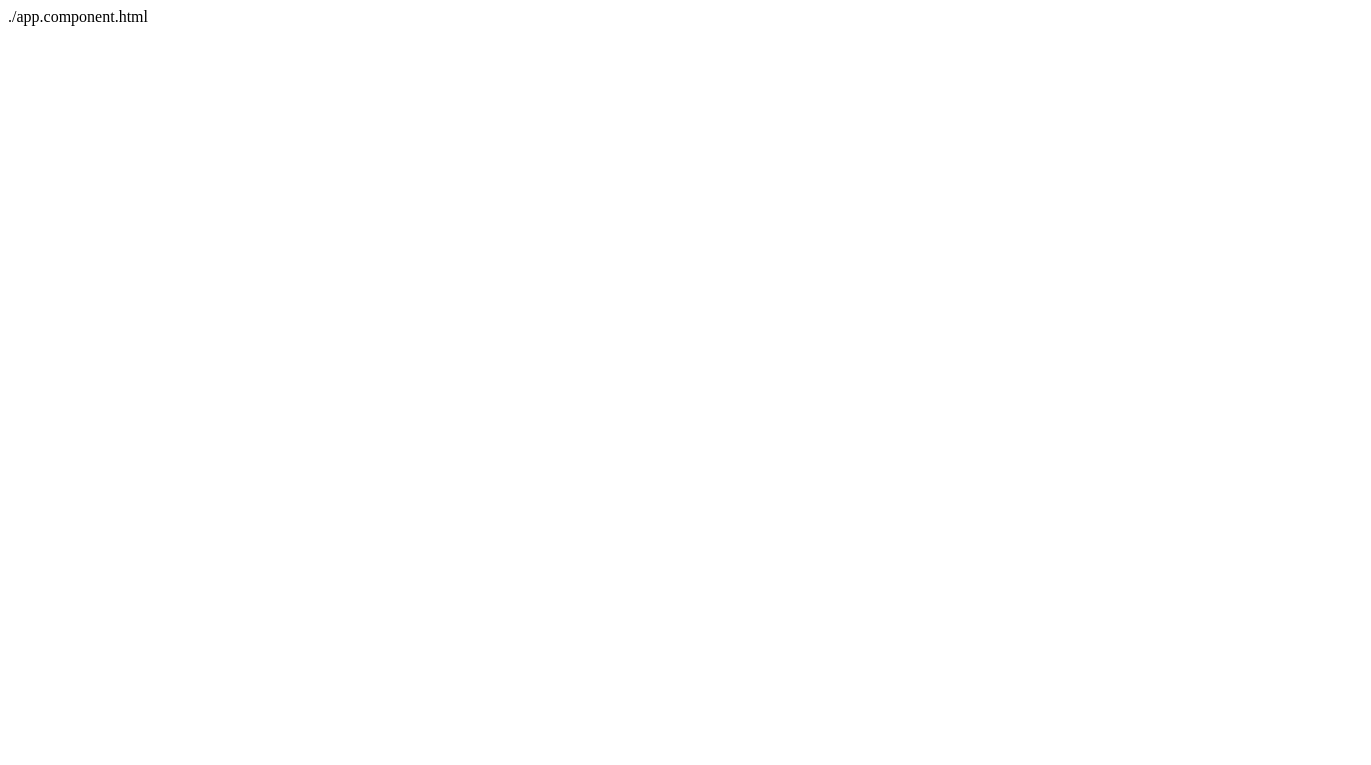
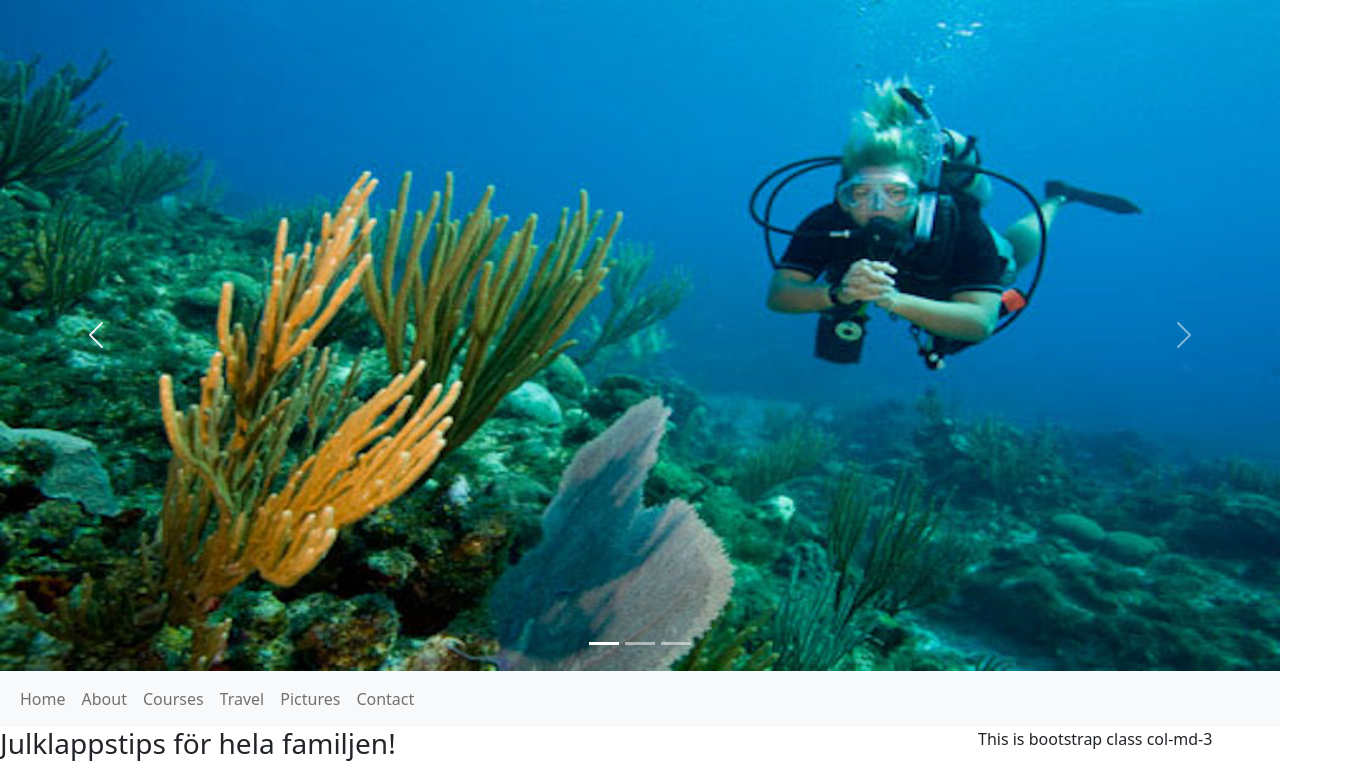
Before and after one commit to mikaelrosendahl/homepage, an Angular app: page / in a window 1280 px wide. Shown: the top 765 px of the page, 1371 px wide, since content can reach past the window. Built offline with nearby package versions, Linux system fonts and the light colour scheme.

Commit message:
rename urls

```diff
--- a/src/app/app.component.ts
+++ b/src/app/app.component.ts
@@ -5,7 +5,7 @@ import { Component } from '@angular/core';
   /*css selector*/
   selector: 'app-root',
 
-  template: './app.component.html',
+  templateUrl: './start.component.html',
 
 })
 export class AppComponent {
--- a/src/app/start.component.ts
+++ b/src/app/start.component.ts
@@ -4,8 +4,8 @@ import { Component } from '@angular/core';
 
   selector: 'app-root',
 
-  templateUrl: './app.component.html',
-  styleUrls: ['./app.component.css']
+  templateUrl: './start.component.html',
+  styleUrls: ['./start.component.css']
 })
 
 export class StartComponent {
```
Also changed, not shown: src/app/start.component.css (renamed from src/app/app.component.css).
